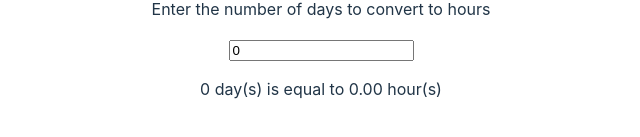
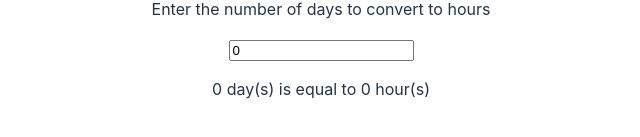
Before and after one commit to ravm/cicd, a React (Vite) app in the folder daystohours/: page / in a window 1280 px wide. Shown: the part 381-518 px from the top of the page, without its empty margins (319-959 px from the left). Built offline with nearby package versions, Linux system fonts and the light colour scheme.

Commit message:
added checker for hour rounding

```diff
--- a/daystohours/src/App.jsx
+++ b/daystohours/src/App.jsx
@@ -20,8 +20,8 @@ function App () {
 					onChange={(e) => setCount(e.target.value)}
 				/>
 				<p>
-					{count} day(s) is equal to {daysToHoursConverter(count).toFixed(2)} hour(s)
-				</p>
+          {count} day(s) is equal to {count !== 0 ? daysToHoursConverter(count).toFixed(2) : 0} hour(s)
+        </p>
 			</div>
 		</>
 	)
```
